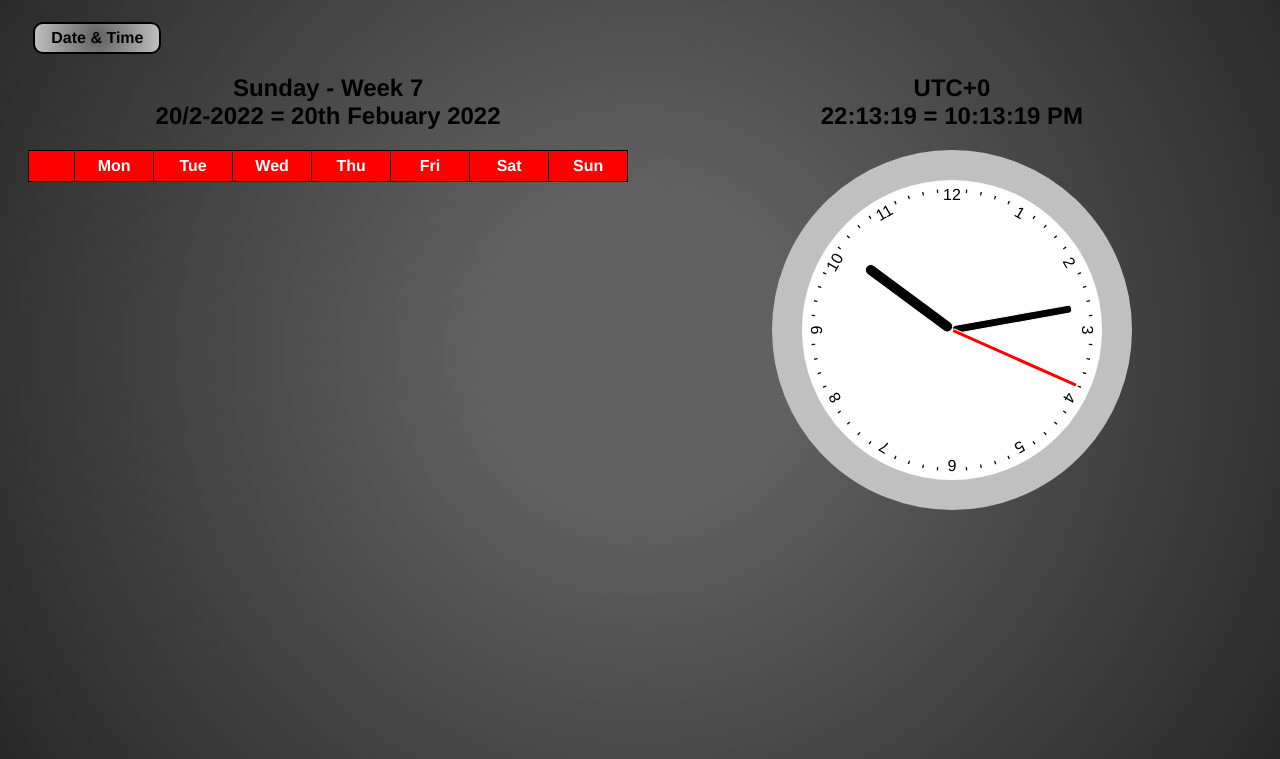
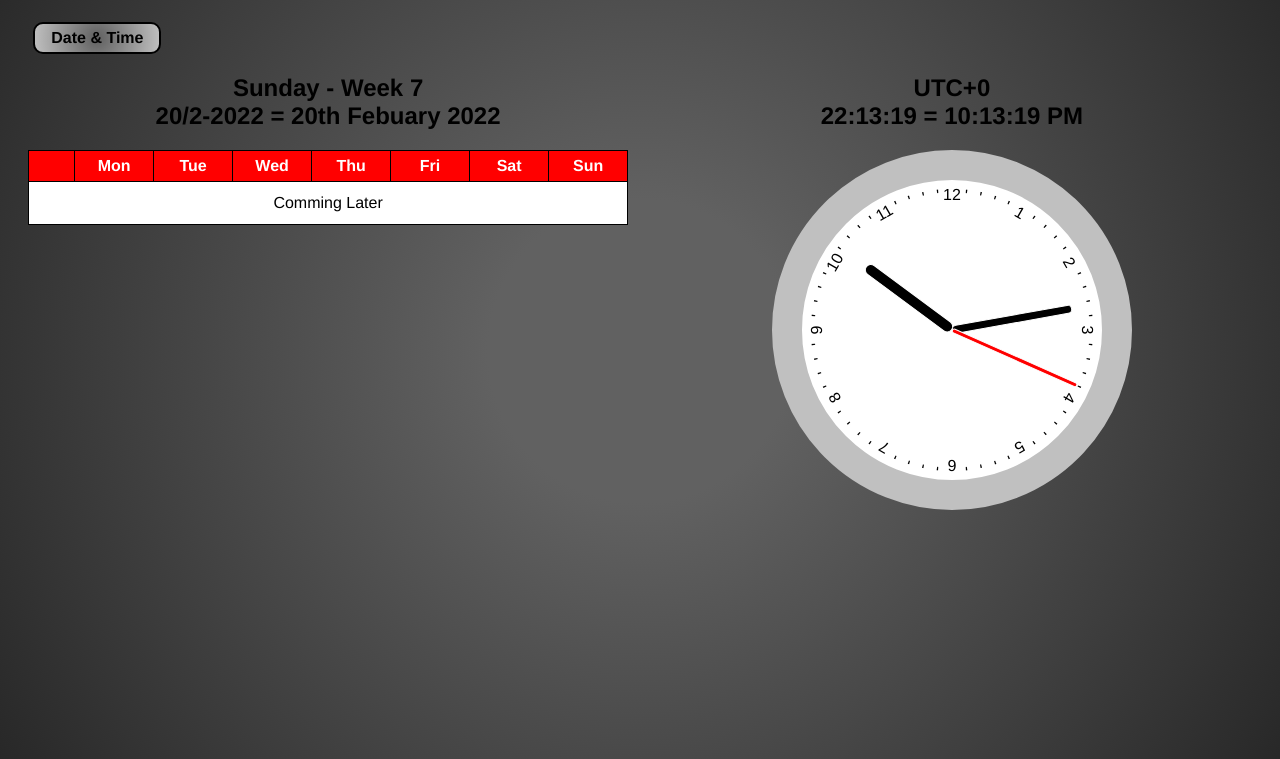
Before and after one commit to thorminathor4/time-website, a website: page public/date-and-time.html in a window 1280 px wide. Shown: the part 57-816 px from the top of the page. Drawn offline with Linux system fonts and the light colour scheme.

Commit message:
added comming later message to calender

```diff
--- a/public/calender.css
+++ b/public/calender.css
@@ -15,3 +15,7 @@
 #calender th, #calender td{
     border: 1px solid black;
 }
+#calender td{
+    padding: 2%;
+    background-color: white;
+}
--- a/public/date-and-time.html
+++ b/public/date-and-time.html
@@ -38,6 +38,11 @@
                     <th class="weekcol">Sat</th>
                     <th class="weekcol">Sun</th>
                 </thead>
+                <tbody>
+                    <tr>
+                        <td colspan="8">Comming Later</td>
+                    </tr>
+                </tbody>
             </table>
         </div>
         <div id="time">
```
